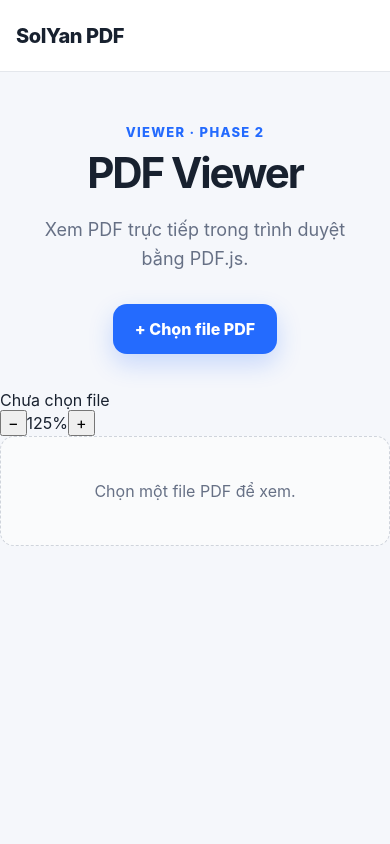
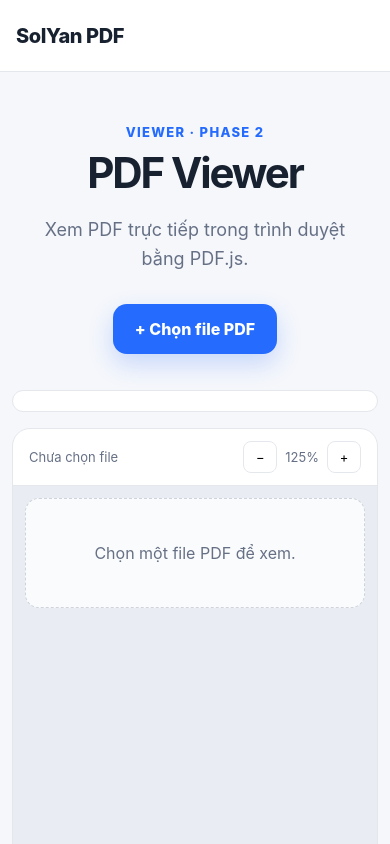
Before and after one commit to solyan842/SolYan-PDF, a Next.js app in the folder frontend/: page /viewer in a window 390 px wide. Shown: the top 844 px of the page. Built offline with nearby package versions, Linux system fonts and the light colour scheme.

Commit message:
style: add PDF viewer layout

```diff
--- a/frontend/app/globals.css
+++ b/frontend/app/globals.css
@@ -94,12 +94,28 @@ h1 { margin: 0; font-size: clamp(42px, 7vw, 72px); line-height: 1; letter-spacin
 .merge-button { width: 100%; margin-top: 18px; border: 0; border-radius: 12px; padding: 14px 18px; background: var(--brand); color: white; font-weight: 800; }
 .form-workspace .merge-button { margin-top: 2px; }
 .merge-button:hover:not(:disabled) { background: var(--brand-dark); }
+
+.viewer-shell { max-width: 1200px; margin: 0 auto 60px; padding: 0 24px; display: grid; grid-template-columns: 150px minmax(0, 1fr); gap: 16px; }
+.thumbnail-rail { background: var(--surface); border: 1px solid var(--line); border-radius: 16px; padding: 10px; display: flex; flex-direction: column; gap: 8px; max-height: 760px; overflow: auto; align-self: start; position: sticky; top: 88px; }
+.thumb { border: 1px solid var(--line); background: #f8fafc; border-radius: 10px; padding: 10px 8px; color: var(--muted); font-size: 12px; font-weight: 700; }
+.thumb.active { border-color: var(--brand); background: #eff4ff; color: var(--brand); }
+.viewer-main { min-width: 0; background: var(--surface); border: 1px solid var(--line); border-radius: 18px; overflow: hidden; }
+.viewer-toolbar { display: flex; align-items: center; justify-content: space-between; gap: 16px; padding: 12px 16px; border-bottom: 1px solid var(--line); color: var(--muted); font-size: 13px; }
+.viewer-toolbar > span { overflow: hidden; white-space: nowrap; text-overflow: ellipsis; }
+.viewer-toolbar div { display: flex; align-items: center; gap: 8px; }
+.viewer-toolbar button { width: 34px; height: 32px; border: 1px solid var(--line); background: white; border-radius: 8px; }
+.canvas-stage { min-height: 520px; padding: 28px; overflow: auto; background: #e9edf3; text-align: center; }
+.canvas-stage canvas { display: inline-block; background: white; box-shadow: 0 8px 32px rgba(16,24,40,.18); max-width: none; }
+
 footer { text-align: center; color: var(--muted); padding: 0 20px 40px; font-size: 13px; }
 
 @media (max-width: 900px) {
   .tool-grid { grid-template-columns: repeat(2, minmax(0, 1fr)); }
   .utility-grid { grid-template-columns: 1fr; }
   .feature-banner { margin-left: 24px; margin-right: 24px; align-items: flex-start; flex-direction: column; }
+  .viewer-shell { grid-template-columns: 1fr; }
+  .thumbnail-rail { position: static; flex-direction: row; max-height: none; overflow-x: auto; }
+  .thumb { min-width: 76px; }
 }
 @media (max-width: 640px) {
   .topbar { padding: 0 16px; }
@@ -111,6 +127,8 @@ footer { text-align: center; color: var(--muted); padding: 0 20px 40px; font-siz
   .utility-grid { padding: 0 12px; }
   .coming-soon { margin-left: 12px; margin-right: 12px; }
   .workspace { margin-left: 12px; margin-right: 12px; padding: 16px; border-radius: 16px; }
+  .viewer-shell { padding: 0 12px; }
+  .canvas-stage { padding: 12px; }
   .file-row { grid-template-columns: 34px minmax(0, 1fr); }
   .row-actions { grid-column: 2; }
   .metric-row { grid-template-columns: 1fr; }
```
